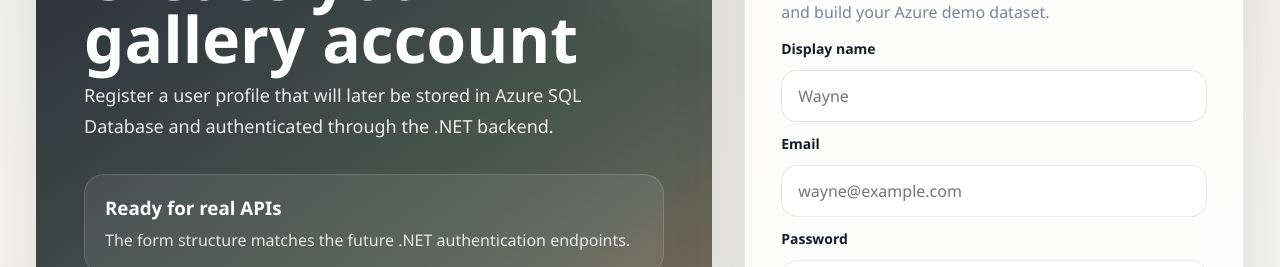
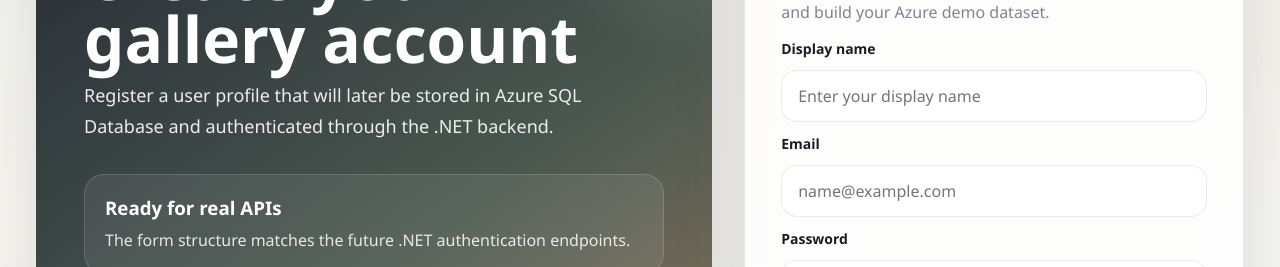
Before and after one commit to Wayneliu2040/AI_ART_GALLERY, a React (Vite) app in the folder frontend/: page /register in a window 1280 px wide. Shown: the part 193-460 px from the top of the page. Built offline with nearby package versions, Linux system fonts and the light colour scheme; no server answers.

Commit message:
Prevent register form autofill defaults

```diff
--- a/frontend/src/pages/RegisterPage.jsx
+++ b/frontend/src/pages/RegisterPage.jsx
@@ -70,14 +70,15 @@ export function RegisterPage() {
           <p>Create an account to upload artwork, leave comments, and build your Azure demo dataset.</p>
         </div>
 
-        <form className="auth-form" onSubmit={handleSubmit}>
+        <form className="auth-form" onSubmit={handleSubmit} autoComplete="off">
           <label htmlFor="name">Display name</label>
           <input
             id="name"
             type="text"
+            autoComplete="off"
             value={form.name}
             onChange={(event) => setForm((current) => ({ ...current, name: event.target.value }))}
-            placeholder="Wayne"
+            placeholder="Enter your display name"
             required
           />
 
@@ -85,9 +86,10 @@ export function RegisterPage() {
           <input
             id="register-email"
             type="email"
+            autoComplete="off"
             value={form.email}
             onChange={(event) => setForm((current) => ({ ...current, email: event.target.value }))}
-            placeholder="wayne@example.com"
+            placeholder="name@example.com"
             required
           />
 
@@ -95,6 +97,7 @@ export function RegisterPage() {
           <input
             id="register-password"
             type="password"
+            autoComplete="new-password"
             value={form.password}
             onChange={(event) => setForm((current) => ({ ...current, password: event.target.value }))}
             placeholder="Create password"
@@ -105,6 +108,7 @@ export function RegisterPage() {
           <input
             id="confirm-password"
             type="password"
+            autoComplete="new-password"
             value={form.confirmPassword}
             onChange={(event) => setForm((current) => ({ ...current, confirmPassword: event.target.value }))}
             placeholder="Repeat password"
```
